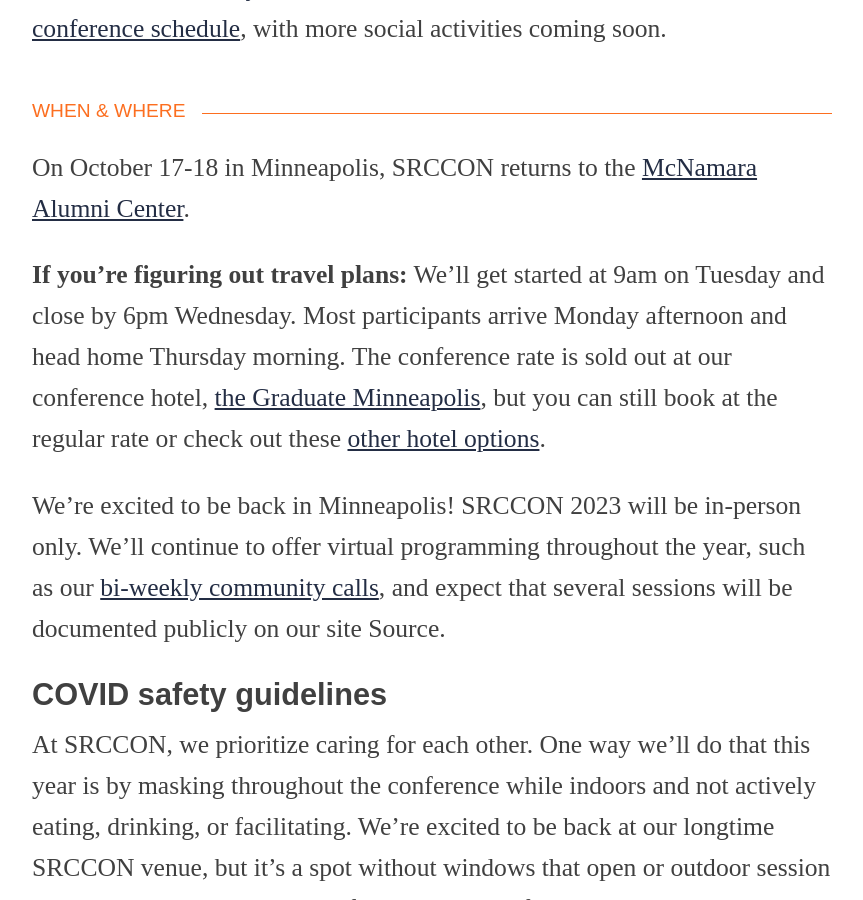
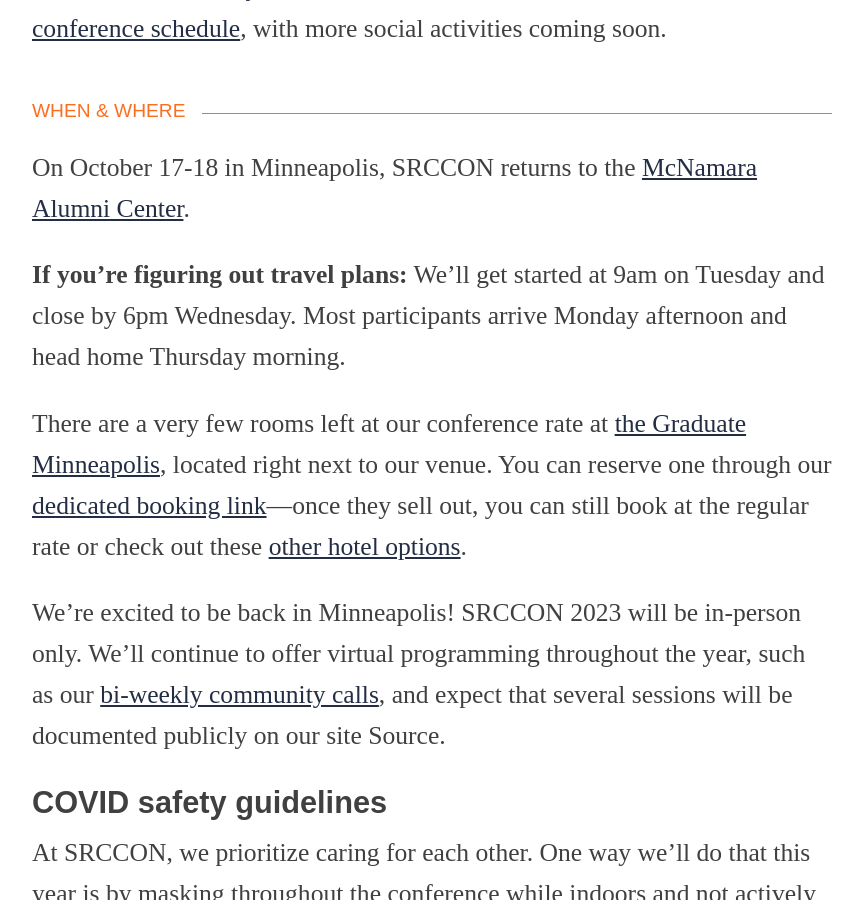
Before and after one commit to OpenNews/srccon-2023, a Jekyll site: the page built from homepage.md, in a window 1280 px wide and 900 px high, scrolled down 1937 px. Shown: the whole window, without its empty margins (208-1071 px from the left). Built offline with Jekyll 4.4.1, drawn with Linux system fonts in a browser that asks for light colours; some web fonts are replaced; our own code applies the rules of GitHub Pages for plain Markdown files.

Commit message:
add note about conference rate still available

```diff
--- a/homepage.md
+++ b/homepage.md
@@ -30,7 +30,9 @@
 
 On October 17-18 in Minneapolis, SRCCON returns to the [McNamara Alumni Center](https://www.google.com/maps/place/McNamara+Alumni+Center/@44.975199,-93.2301774,17z/data=!3m1!4b1!4m5!3m4!1s0x52b32d18ed516031:0x5f984f594ceab6ad!8m2!3d44.975199!4d-93.2279887).
 
-**If you’re figuring out travel plans:** We’ll get started at 9am on Tuesday and close by 6pm Wednesday. Most participants arrive Monday afternoon and head home Thursday morning. The conference rate is sold out at our conference hotel, [the Graduate Minneapolis](https://www.graduatehotels.com/minneapolis/), but you can still book at the regular rate or check out these [other hotel options](/attendees#lodging).
+**If you’re figuring out travel plans:** We’ll get started at 9am on Tuesday and close by 6pm Wednesday. Most participants arrive Monday afternoon and head home Thursday morning.
+
+There are a very few rooms left at our conference rate at [the Graduate Minneapolis](https://www.graduatehotels.com/minneapolis/), located right next to our venue. You can reserve one through our [dedicated booking link](https://www.graduatehotels.com/minneapolis/#/booking/step-1?group=1700311&arrive=10%2F15%2F2023&depart=10%2F20%2F2023)—once they sell out, you can still book at the regular rate or check out these [other hotel options](/attendees#lodging).
 
 We're excited to be back in Minneapolis! SRCCON 2023 will be in-person only. We'll continue to offer virtual programming throughout the year, such as our [bi-weekly community calls](https://opennews.org/what/community/calls), and expect that several sessions will be documented publicly on our site Source.
 
```
Also changed, not shown: attendees.md (+1 -1 lines).
